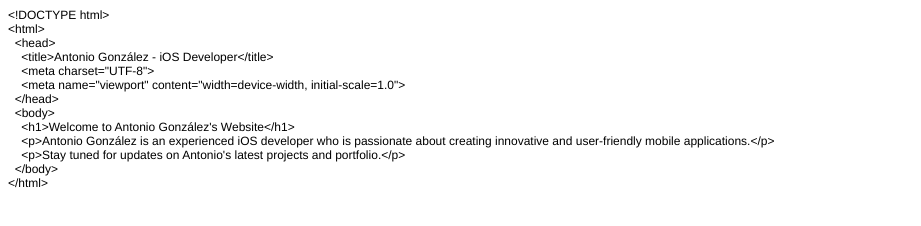
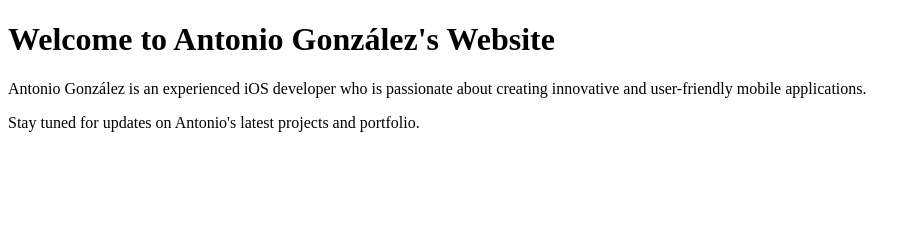
Before and after one commit to antoniogonzalezx/antoniogonzalezx.github.io, a plain HTML site: page index.html in a window 1280 px wide. Shown: the whole page, without its empty margins (0-921 px from the left). Drawn offline with Linux system fonts and the light colour scheme.

Commit message:
Update index.html

```diff
--- a/index.html
+++ b/index.html
@@ -1,28 +1,13 @@
-<!DOCTYPE html PUBLIC "-//W3C//DTD HTML 4.01//EN" "http://www.w3.org/TR/html4/strict.dtd">
+<!DOCTYPE html>
 <html>
-<head>
-  <meta http-equiv="Content-Type" content="text/html; charset=utf-8">
-  <meta http-equiv="Content-Style-Type" content="text/css">
-  <title></title>
-  <meta name="Generator" content="Cocoa HTML Writer">
-  <meta name="CocoaVersion" content="2299.3">
-  <style type="text/css">
-    p.p1 {margin: 0.0px 0.0px 0.0px 0.0px; font: 12.0px Helvetica}
-  </style>
-</head>
-<body>
-<p class="p1">&lt;!DOCTYPE html&gt;</p>
-<p class="p1">&lt;html&gt;</p>
-<p class="p1"><span class="Apple-converted-space">  </span>&lt;head&gt;</p>
-<p class="p1"><span class="Apple-converted-space">    </span>&lt;title&gt;Antonio González - iOS Developer&lt;/title&gt;</p>
-<p class="p1"><span class="Apple-converted-space">    </span>&lt;meta charset="UTF-8"&gt;</p>
-<p class="p1"><span class="Apple-converted-space">    </span>&lt;meta name="viewport" content="width=device-width, initial-scale=1.0"&gt;</p>
-<p class="p1"><span class="Apple-converted-space">  </span>&lt;/head&gt;</p>
-<p class="p1"><span class="Apple-converted-space">  </span>&lt;body&gt;</p>
-<p class="p1"><span class="Apple-converted-space">    </span>&lt;h1&gt;Welcome to Antonio González's Website&lt;/h1&gt;</p>
-<p class="p1"><span class="Apple-converted-space">    </span>&lt;p&gt;Antonio González is an experienced iOS developer who is passionate about creating innovative and user-friendly mobile applications.&lt;/p&gt;</p>
-<p class="p1"><span class="Apple-converted-space">    </span>&lt;p&gt;Stay tuned for updates on Antonio's latest projects and portfolio.&lt;/p&gt;</p>
-<p class="p1"><span class="Apple-converted-space">  </span>&lt;/body&gt;</p>
-<p class="p1">&lt;/html&gt;</p>
-</body>
+  <head>
+    <title>Antonio González - iOS Developer</title>
+    <meta charset="UTF-8">
+    <meta name="viewport" content="width=device-width, initial-scale=1.0">
+  </head>
+  <body>
+    <h1>Welcome to Antonio González's Website</h1>
+    <p>Antonio González is an experienced iOS developer who is passionate about creating innovative and user-friendly mobile applications.</p>
+    <p>Stay tuned for updates on Antonio's latest projects and portfolio.</p>
+  </body>
 </html>
```
